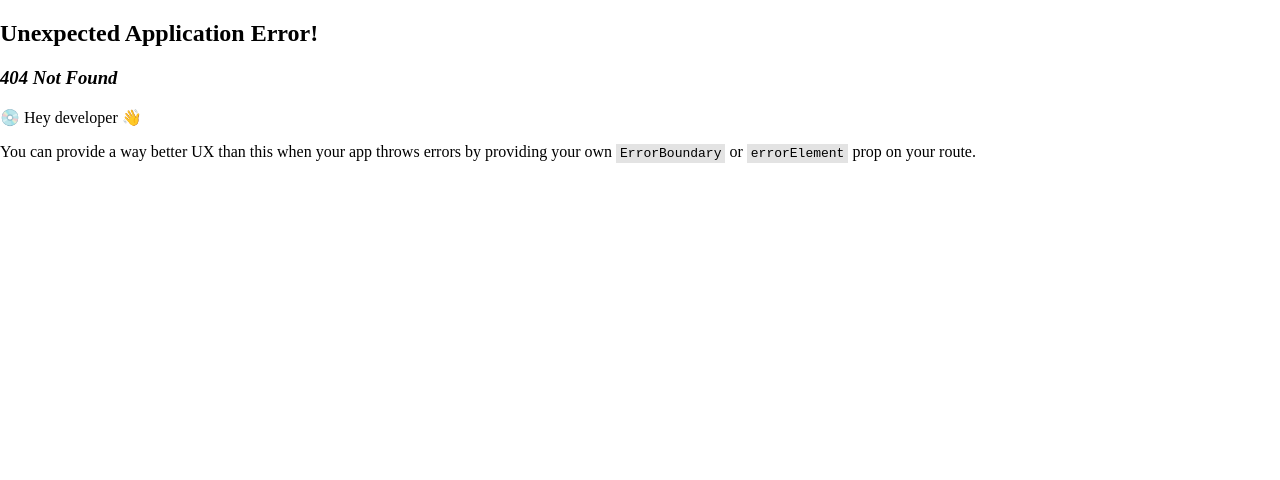
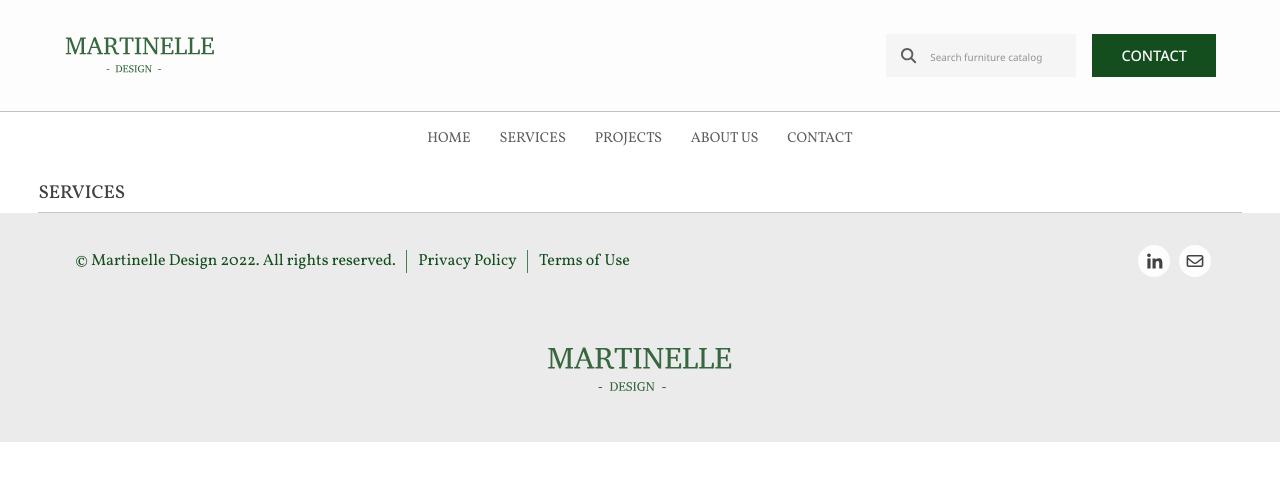
Before and after one commit to Martinelle-Design/Martinelle-Client-App, a React (Create React App) app: page /services in a window 1280 px wide. Before the commit this address had no page. Shown: the top 480 px of the page. Built offline with nearby package versions, Linux system fonts and the light colour scheme.

Commit message:
added services page

```diff
--- a/public/_mediaQueries.scss
+++ b/public/_mediaQueries.scss
@@ -1,6 +1,8 @@
 @import "../src/utilities/utilitiesBreakpoints";
 @import "../src/homePage/homePageBreakpoints";
 @import "../src/aboutPage/aboutPageBreakpoints";
+@import '../src/servicesPage/servicesPageBreakpoints';
+
 @media (min-width: 992px) {
 }
 
@@ -12,12 +14,14 @@
   @include utilities-md;
   @include home-pg-md;
   @include about-pg-md;
+  @include services-pg-md;
 }
 
 @media (max-width: 575px) {
   @include utilities-sm;
   @include home-pg-sm;
   @include about-pg-sm;
+  @include services-pg-sm;
 }
 
 @media (any-hover: hover) {
--- a/public/main.scss
+++ b/public/main.scss
@@ -2,6 +2,7 @@
 @import "../src/utilities/utilities";
 @import "../src/homePage/homePage";
 @import "../src/aboutPage/aboutPage";
+@import "../src/servicesPage/servicesPage";
 @import "./mediaQueries";
 
 html,
--- a/src/index.tsx
+++ b/src/index.tsx
@@ -17,16 +17,19 @@ import Root from "./root";
 // );
 const AboutPage = lazy(() => import("./aboutPage/AboutPage"));
 const HomePage = lazy(() => import("./homePage/HomePage"));
+const ServicesPage = lazy(() => import("./servicesPage/ServicesPage"));
+
 const router = createBrowserRouter(
   createRoutesFromElements(
     <Route path="/" element={<Root />}>
       <Route index element={<HomePage />} />
       <Route path="home/*" element={<HomePage />} />
+      <Route path="services/*" element={<ServicesPage />} />
       {/* <Route path="dashboard/*" element={<DashboardPage />} />
         <Route path="settings/*" element={<SettingsPage />} />
         <Route path="scheduling/*" element={<SchedulingPage />} />
-        <Route path="data-analytics/*" element={<DataAnalytics />} />
-         */}
+        <Route path="data-analytics/*" element={<DataAnalytics />} /> */}
+
       <Route path="about/*" element={<AboutPage />} />
     </Route>
   )
--- /dev/null
+++ b/src/servicesPage/ServicesPage.tsx
@@ -0,0 +1,10 @@
+import PageTitle from "../utilities/pageTitle/PageTitle";
+const namespace = "services-pg";
+const ServicesPage = () => {
+  return (
+    <div className={namespace}>
+      <PageTitle text={"Services".toUpperCase()} />
+    </div>
+  );
+};
+export default ServicesPage;
--- /dev/null
+++ b/src/servicesPage/_servicesPageBreakpoints.scss
@@ -0,0 +1,6 @@
+@mixin services-pg-sm{
+
+}
+@mixin services-pg-md{
+
+}
--- a/src/utilities/_utilities.scss
+++ b/src/utilities/_utilities.scss
@@ -7,3 +7,4 @@
 @import "./generalNavbar/generalNavbar";
 @import "./secondaryNavbar/secondaryNavbar";
 @import "./footer/footer";
+@import "./pageTitle/pageTitle";
--- a/src/utilities/_utilitiesBreakpoints.scss
+++ b/src/utilities/_utilitiesBreakpoints.scss
@@ -2,6 +2,7 @@
 @import "./generalNavbar/generalNavbarBreakpoints";
 @import "./secondaryNavbar/secondaryNavbarBreakpoints";
 @import "./footer/footerBreakpoints";
+@import "./pageTitle/pageTitleBreakpoints";
 // @mixin utilities- {
 // }
 @mixin utilities-md {
@@ -9,12 +10,14 @@
   @include general-navbar-md;
   @include footer-md;
   @include secondary-navbar-md;
+  @include pg-title-md;
 }
 @mixin utilities-sm {
   @include pop-up-modal-sm;
   @include general-navbar-sm;
   @include footer-sm;
   @include secondary-navbar-sm;
+  @include pg-title-sm;
 }
 @mixin utilities-hover {
   @include general-navbar-hover;
--- /dev/null
+++ b/src/utilities/pageTitle/PageTitle.tsx
@@ -0,0 +1,8 @@
+const PageTitle = ({text}:{text:string}) => {
+    return (
+    <div className="page-title">
+      <h1>{text}</h1>
+    </div>
+  );
+};
+export default PageTitle;
--- /dev/null
+++ b/src/utilities/pageTitle/_pageTitle.scss
@@ -0,0 +1,24 @@
+@use "sass:math";
+.page-title {
+  margin: 0 3%;
+  box-sizing: border-box;
+  position: relative;
+  font-size: math.div($navbar-height, 6);
+  padding-bottom: 0.4em;
+  &::after {
+    position: absolute;
+    content: "";
+    bottom: 0;
+    left: 0;
+    width: 100%;
+    background-color: $gray;
+    height: 1px;
+  }
+  h1 {
+    font-weight: 500;
+    color: $headlineFontColor;
+    font-family: "Vollkorn", "Segoe UI", Tahoma, Geneva, Verdana, sans-serif;
+    font-size: math.div($navbar-height, 6);
+    margin: 0;
+  }
+}
--- /dev/null
+++ b/src/utilities/pageTitle/_pageTitleBreakpoints.scss
@@ -0,0 +1,6 @@
+@mixin pg-title-md{
+
+}
+@mixin pg-title-sm{
+
+}
```
Also changed, not shown: src/servicesPage/_servicesPage.scss (added).
